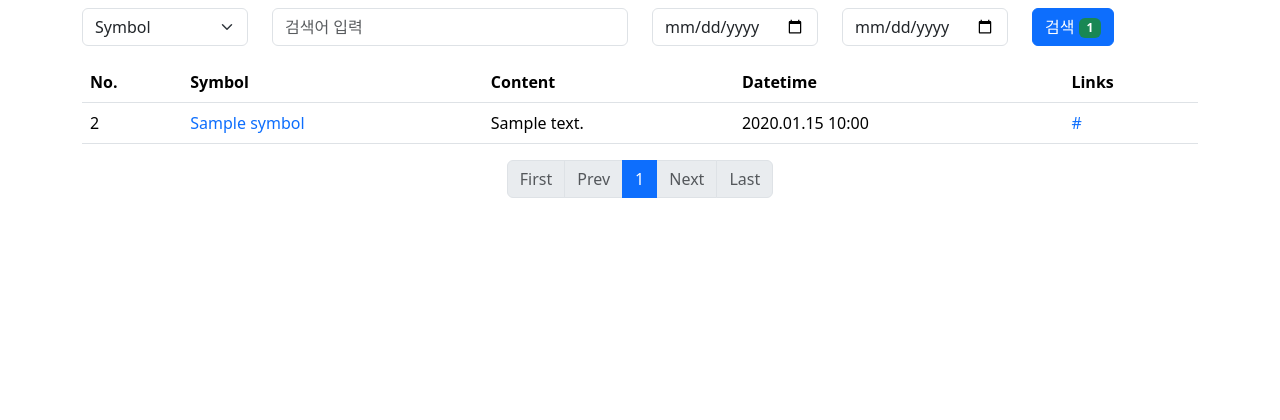
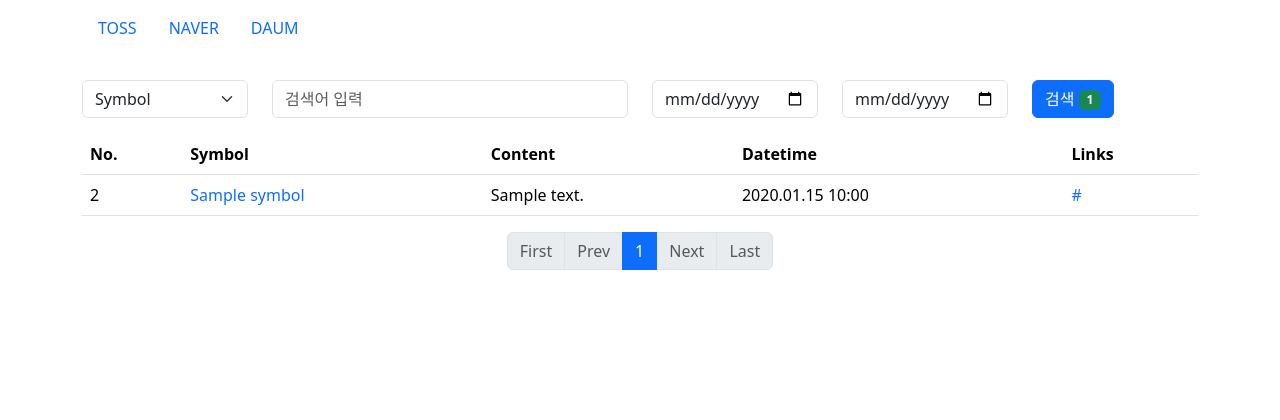
Before and after one commit to jwyzfe/FirstProject_web, a FastAPI app: template app/templates/stocktwits/list.html in a window 1280 px wide. Shown: the part 66-486 px from the top of the page. Run offline with FastAPI, Linux system fonts and the light colour scheme; the template is opened without the code that fills it: most values are stand-ins (such as "Sample title", 1, 10 or a date in 2020); parts of the project's set-up code (start-up, migrations or seed data) failed here and were passed over.

Commit message:
feat: comment button update

```diff
--- a/app/templates/stocktwits/list.html
+++ b/app/templates/stocktwits/list.html
@@ -6,6 +6,16 @@ Member List
 {% block main_container %}
 <form>
   <!-- 검색 항목 추가 필요 -->
+  <div class="row mb-3">
+       <!-- 상단 카테고리 네비게이션 -->
+       <div class="col-12 mb-3">
+        <div class="nav nav-pills">
+          <a class="nav-link {{ 'active' if category == 'TOSS' else '' }}" href="/tossComments/list">TOSS</a>
+          <a class="nav-link {{ 'active' if category == 'NAVER' else '' }}" href="/stocktwits/list">NAVER</a>
+          <a class="nav-link {{ 'active' if category == 'DAUM' else '' }}" href="?category=DAUM">DAUM</a>
+        </div>
+      </div>
+  </div>
   <div class="row mb-3">
     <div class="col-2">
       <select class="form-select" name="search_type">
--- a/app/templates/templates/main_template.html
+++ b/app/templates/templates/main_template.html
@@ -106,7 +106,7 @@
                                     </a>
                                     <ul class="dropdown-menu dropdown-submenu">
                                         <li><a class="dropdown-item" href="/tossComments/list">TOSS</a></li>
-                                        <li><a class="dropdown-item" href="/tossComments/list">NAVER</a></li>
+                                        <li><a class="dropdown-item" href="/stocktwits/list">NAVER</a></li>
                                         <li><a class="dropdown-item" href="/tossComments/list">DAUM</a></li>
                                     </ul>
                                 </li>
--- a/app/templates/tossComments/list.html
+++ b/app/templates/tossComments/list.html
@@ -9,8 +9,8 @@ Toss Comments List
     <!-- 상단 카테고리 네비게이션 -->
     <div class="col-12 mb-3">
       <div class="nav nav-pills">
-        <a class="nav-link {{ 'active' if category == 'TOSS' else '' }}" href="?category=TOSS">TOSS</a>
-        <a class="nav-link {{ 'active' if category == 'NAVER' else '' }}" href="?category=NAVER">NAVER</a>
+        <a class="nav-link {{ 'active' if category == 'TOSS' else '' }}" href="/tossComments/list">TOSS</a>
+        <a class="nav-link {{ 'active' if category == 'NAVER' else '' }}" href="/stocktwits/list">NAVER</a>
         <a class="nav-link {{ 'active' if category == 'DAUM' else '' }}" href="?category=DAUM">DAUM</a>
       </div>
     </div>
```
